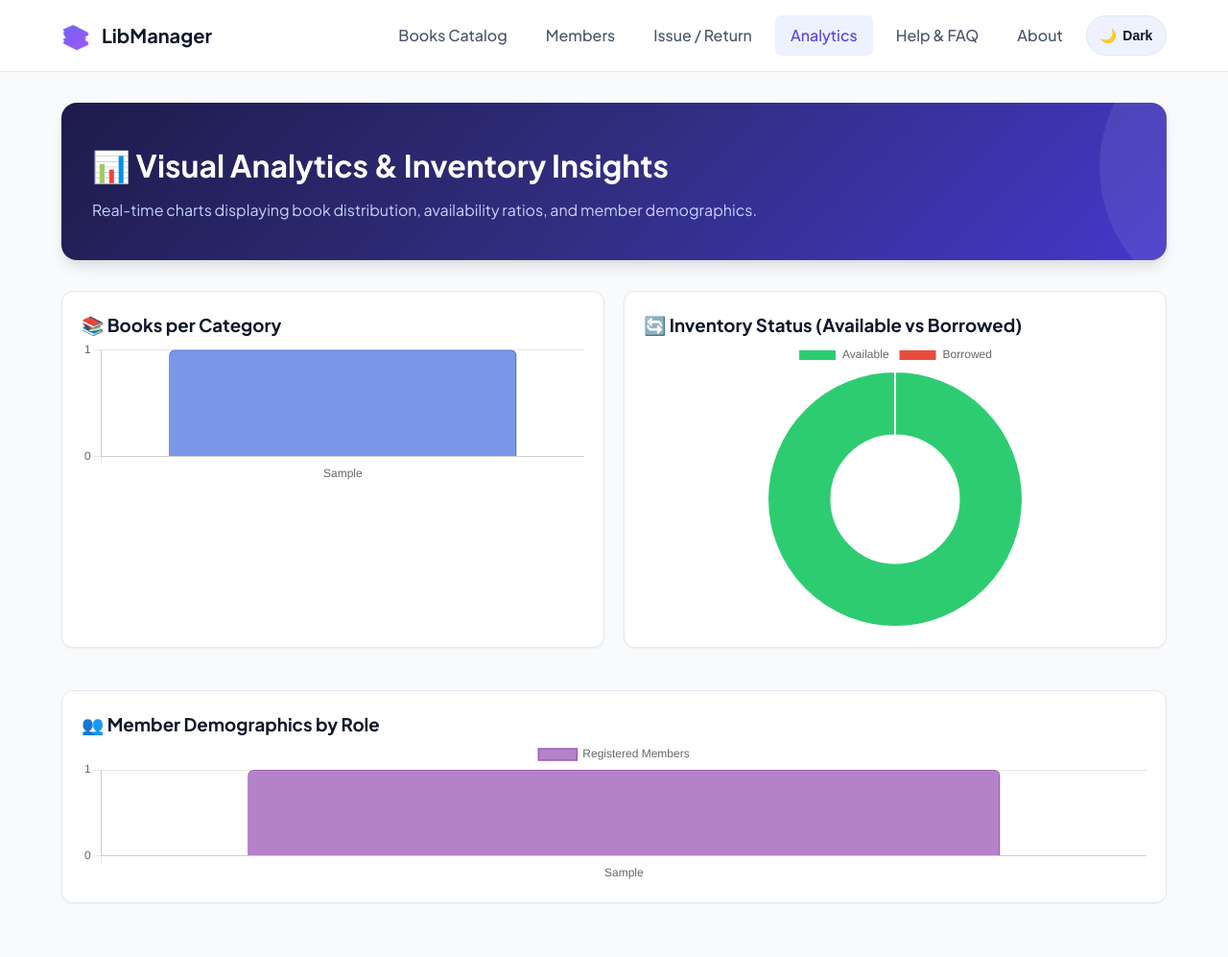
After one commit to kbohra1422-gb/library-management, a Flask app: page /analytics in a window 1280 px wide. The commit adds this page. Shown: the whole page at 96% size. Run offline with Flask 3, Linux system fonts and the light colour scheme; tables that the repository leaves empty hold one stand-in row (values such as "Sample post").

Commit message:
feat: Add visual analytics dashboard with interactive charts

```diff
--- a/app.py
+++ b/app.py
@@ -550,6 +550,35 @@ def return_book(id):
     return redirect(url_for("borrow_page"))
 
 
+@app.route("/analytics")
+def analytics_page():
+    conn = get_db_connection()
+
+    # Category statistics
+    cat_rows = conn.execute("SELECT category, COUNT(*) as count FROM books GROUP BY category ORDER BY count DESC").fetchall()
+    categories = [r["category"] for r in cat_rows]
+    category_counts = [r["count"] for r in cat_rows]
+
+    # Status distribution
+    total_avail = conn.execute("SELECT COUNT(*) FROM books WHERE status = 'Available'").fetchone()[0]
+    total_borrowed = conn.execute("SELECT COUNT(*) FROM books WHERE status = 'Borrowed'").fetchone()[0]
+
+    # Member type distribution
+    mem_rows = conn.execute("SELECT member_type, COUNT(*) as count FROM members GROUP BY member_type").fetchall()
+    member_types = [r["member_type"] for r in mem_rows]
+    member_counts = [r["count"] for r in mem_rows]
+
+    conn.close()
+
+    return render_template(
+        "analytics.html",
+        categories_json=json.dumps(categories),
+        cat_counts_json=json.dumps(category_counts),
+        status_json=json.dumps({"Available": total_avail, "Borrowed": total_borrowed}),
+        members_json=json.dumps({"labels": member_types, "data": member_counts})
+    )
+
+
 @app.route("/help")
 def help_page():
     return render_template("help.html")
--- /dev/null
+++ b/templates/analytics.html
@@ -0,0 +1,164 @@
+<!DOCTYPE html>
+<html lang="en">
+<head>
+    <meta charset="UTF-8">
+    <meta name="viewport" content="width=device-width, initial-scale=1.0">
+    <title>Visual Analytics Dashboard - Library System</title>
+    <link rel="stylesheet" href="{{ url_for('static', filename='style.css') }}">
+    <script src="https://cdn.jsdelivr.net/npm/chart.js"></script>
+</head>
+<body>
+
+    <!-- Sticky Navigation Bar -->
+    <nav class="navbar">
+        <div class="nav-container">
+            <a href="/" class="brand">
+                <span class="brand-icon">📚</span>
+                <span>LibManager</span>
+            </a>
+            <div class="nav-links">
+                <a href="/" class="nav-item">Books Catalog</a>
+                <a href="/members" class="nav-item">Members</a>
+                <a href="/borrow" class="nav-item">Issue / Return</a>
+                <a href="/analytics" class="nav-item active">Analytics</a>
+                <a href="/help" class="nav-item">Help & FAQ</a>
+                <a href="/about" class="nav-item">About</a>
+                <button type="button" id="theme-toggle" class="theme-btn" onclick="toggleTheme()" title="Toggle Dark / Light Theme">
+                    <span id="theme-icon">🌙</span>
+                    <span id="theme-label">Dark</span>
+                </button>
+            </div>
+        </div>
+    </nav>
+
+    <div class="container">
+
+        <!-- Hero Header -->
+        <div class="hero-header">
+            <h1 class="hero-title">📊 Visual Analytics & Inventory Insights</h1>
+            <p class="hero-subtitle">Real-time charts displaying book distribution, availability ratios, and member demographics.</p>
+        </div>
+
+        <!-- Charts Grid -->
+        <div style="display: grid; grid-template-columns: repeat(auto-fit, minmax(400px, 1fr)); gap: 20px; margin-top: 20px;">
+
+            <!-- Category Distribution Chart Card -->
+            <div class="card" style="padding: 20px;">
+                <h3 style="margin-top:0;">📚 Books per Category</h3>
+                <div style="max-height: 320px; position: relative;">
+                    <canvas id="categoryChart"></canvas>
+                </div>
+            </div>
+
+            <!-- Status Availability Pie Chart Card -->
+            <div class="card" style="padding: 20px;">
+                <h3 style="margin-top:0;">🔄 Inventory Status (Available vs Borrowed)</h3>
+                <div style="max-height: 320px; position: relative;">
+                    <canvas id="statusChart"></canvas>
+                </div>
+            </div>
+
+            <!-- Member Demographics Chart Card -->
+            <div class="card" style="padding: 20px; grid-column: 1 / -1;">
+                <h3 style="margin-top:0;">👥 Member Demographics by Role</h3>
+                <div style="max-height: 300px; position: relative;">
+                    <canvas id="memberChart"></canvas>
+                </div>
+            </div>
+
+        </div>
+
+    </div>
+
+    <script>
+        const categories = {{ categories_json | safe }};
+        const catCounts = {{ cat_counts_json | safe }};
+        const statusData = {{ status_json | safe }};
+        const memberData = {{ members_json | safe }};
+
+        // Render Category Bar Chart
+        const ctxCat = document.getElementById('categoryChart').getContext('2d');
+        new Chart(ctxCat, {
+            type: 'bar',
+            data: {
+                labels: categories.length ? categories : ['No Data'],
+                datasets: [{
+                    label: 'Number of Books',
+                    data: catCounts.length ? catCounts : [0],
+                    backgroundColor: 'rgba(78, 115, 223, 0.75)',
+                    borderColor: 'rgba(78, 115, 223, 1)',
+                    borderWidth: 1.5,
+                    borderRadius: 6
+                }]
+            },
+            options: {
+                responsive: true,
+                maintainAspectRatio: false,
+                plugins: { legend: { display: false } },
+                scales: { y: { beginAtZero: true, ticks: { stepSize: 1 } } }
+            }
+        });
+
+        // Render Status Doughnut Chart
+        const ctxStatus = document.getElementById('statusChart').getContext('2d');
+        new Chart(ctxStatus, {
+            type: 'doughnut',
+            data: {
+                labels: ['Available', 'Borrowed'],
+                datasets: [{
+                    data: [statusData.Available || 0, statusData.Borrowed || 0],
+                    backgroundColor: ['#2ecc71', '#e74c3c'],
+                    hoverOffset: 6
+                }]
+            },
+            options: {
+                responsive: true,
+                maintainAspectRatio: false
+            }
+        });
+
+        // Render Member Demographics Bar Chart
+        const ctxMem = document.getElementById('memberChart').getContext('2d');
+        new Chart(ctxMem, {
+            type: 'bar',
+            data: {
+                labels: memberData.labels && memberData.labels.length ? memberData.labels : ['Students', 'Faculty'],
+                datasets: [{
+                    label: 'Registered Members',
+                    data: memberData.data && memberData.data.length ? memberData.data : [0, 0],
+                    backgroundColor: 'rgba(155, 89, 182, 0.75)',
+                    borderColor: 'rgba(155, 89, 182, 1)',
+                    borderWidth: 1.5,
+                    borderRadius: 6
+                }]
+            },
+            options: {
+                responsive: true,
+                maintainAspectRatio: false,
+                scales: { y: { beginAtZero: true, ticks: { stepSize: 1 } } }
+            }
+        });
+
+        function toggleTheme() {
+            const currentTheme = document.documentElement.getAttribute('data-theme') || 'light';
+            const newTheme = currentTheme === 'dark' ? 'light' : 'dark';
+            document.documentElement.setAttribute('data-theme', newTheme);
+            localStorage.setItem('theme', newTheme);
+            updateThemeButton(newTheme);
+        }
+        function updateThemeButton(theme) {
+            const icon = document.getElementById('theme-icon');
+            const label = document.getElementById('theme-label');
+            if (icon && label) {
+                icon.textContent = theme === 'dark' ? '☀️' : '🌙';
+                label.textContent = theme === 'dark' ? 'Light' : 'Dark';
+            }
+        }
+        (function() {
+            const savedTheme = localStorage.getItem('theme') || 'light';
+            document.documentElement.setAttribute('data-theme', savedTheme);
+            updateThemeButton(savedTheme);
+        })();
+    </script>
+</body>
+</html>
--- a/templates/index.html
+++ b/templates/index.html
@@ -19,6 +19,7 @@
                 <a href="/" class="nav-item active">Books Catalog</a>
                 <a href="/members" class="nav-item">Members</a>
                 <a href="/borrow" class="nav-item">Issue / Return</a>
+                <a href="/analytics" class="nav-item">Analytics</a>
                 <a href="/help" class="nav-item">Help & FAQ</a>
                 <a href="/about" class="nav-item">About Project</a>
                 <button type="button" id="theme-toggle" class="theme-btn" onclick="toggleTheme()" title="Toggle Dark / Light Theme">
```
